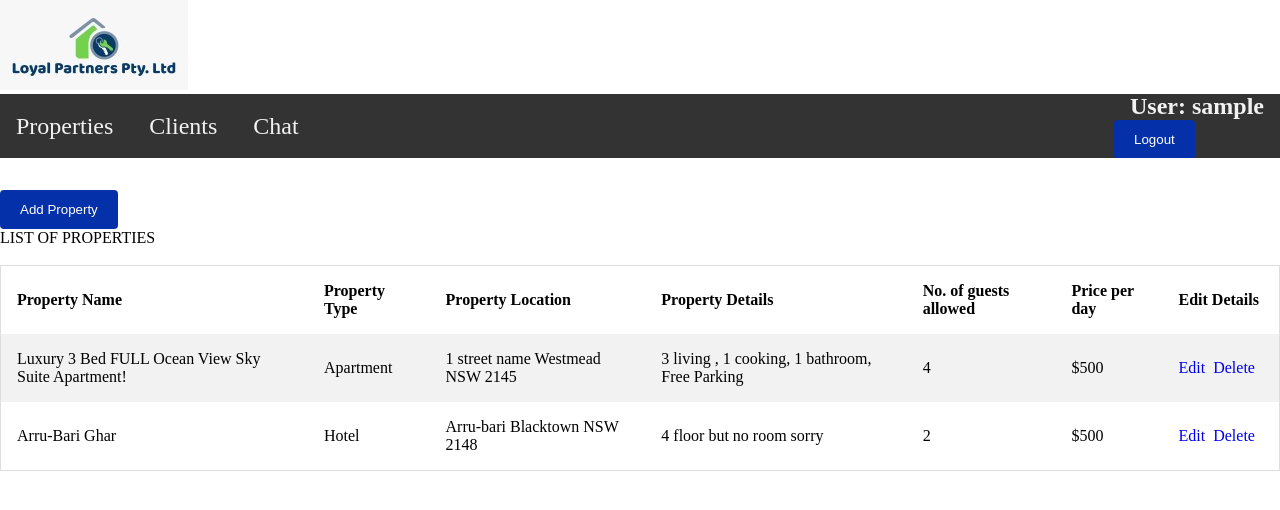
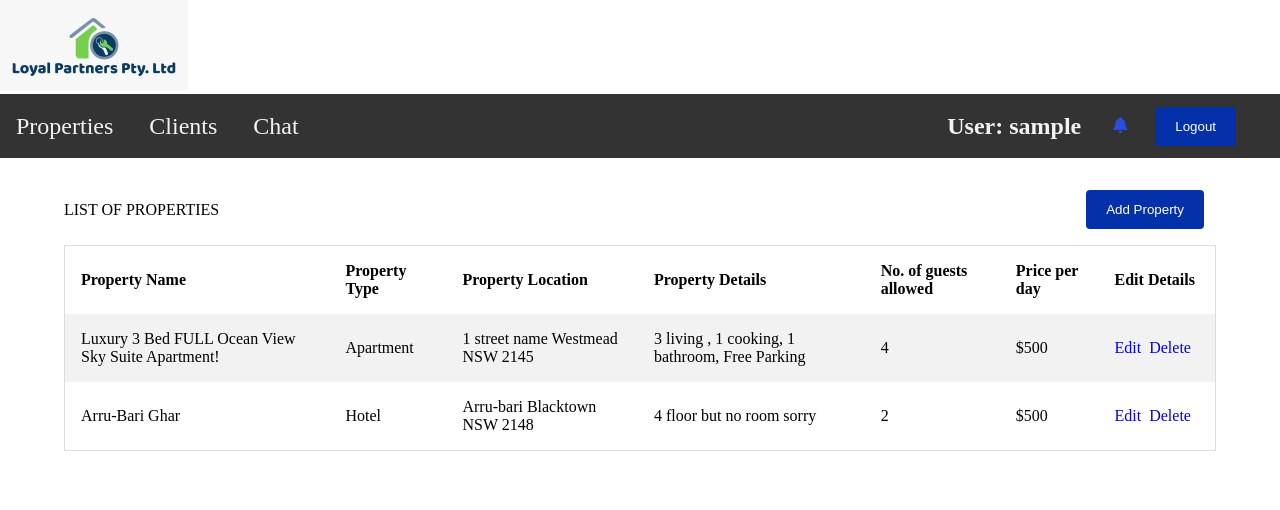
Before and after one commit to Image-Bhandari/Project500, a PHP site: page /admin/index.php?page=manageproperty in a window 1280 px wide. Shown: the top 510 px of the page. Run offline with PHP 8.4, Linux system fonts and the light colour scheme; the visitor is signed in with stand-in values (Sample User, id 1); data comes from the database, SQL or seed files in the repository; some libraries are stand-ins or nearby versions.

Commit message:
similar layput

```diff
--- a/css/adminstyles.css
+++ b/css/adminstyles.css
@@ -33,6 +33,68 @@ nav a.active {
 	color: white;
 }
 
+.login {
+	display: flex;
+	align-items: center;
+	justify-content: center;
+	margin-right: 2rem;
+}
+
+/* notification */
+.dropdown {
+	overflow: visible;
+}
+
+.dropdown .dropbtn {
+	font-size: 16px;
+	border: none;
+	outline: none;
+	color: rgb(43, 76, 224);
+	padding: 14px 16px;
+	background-color: inherit;
+	font-family: inherit;
+	margin: 0;
+}
+
+.dropdown:hover .dropbtn {
+	color: rgb(0, 247, 255);
+}
+
+.dropdown-content {
+	display: none;
+	position: absolute;
+	background-color: #f9f9f9;
+	min-width: 380px;
+	max-width: 400px;
+	right: 0;
+	box-shadow: 0px 8px 16px 0px rgba(0,0,0,0.2);
+	z-index: 1;
+}
+
+.dropdown-content img {
+	width: 80px;
+	border-radius: 50%;
+	margin-right: 10px;
+}
+
+.itms {
+	display: flex;
+	padding: 5px 15px;
+}
+
+.itms p {
+	text-align: justify;
+}
+
+.dropdown-content a {
+	float: none;
+	color: black;
+	padding: 12px 16px;
+	text-decoration: none;
+	display: block;
+	text-align: left;
+}
+
 /* form container */
 input[type=text], input[type=number], input[type=email] {
     width: 100%;
@@ -51,6 +113,7 @@ input[type=submit] {
     border: none;
     border-radius: 4px;
     cursor: pointer;
+	margin: 0 12px;
 }
 
 input[type=submit]:hover {
@@ -162,3 +225,15 @@ table {
 table a {
 	text-decoration: none;
 }
+
+article {
+	width: 90%;
+	margin-left: 5%;
+}
+
+.add {
+	display: flex;
+	justify-content: space-between;
+	align-items: center;
+	margin: 1rem 0;
+}
--- a/templates/admin/addNotifTemplate.php
+++ b/templates/admin/addNotifTemplate.php
@@ -15,8 +15,8 @@
             <select name="role" id="prop_type">
                 <option disabled selected value> -- select an option -- </option>
                 <option value="Everyone">Everyone</option>
-                <option value="Staff">Staff's</option>
-                <option value="Client">Client's</option>
+                <option value="staff">Staff's</option>
+                <option value="user">Client's</option>
             </select>
 
             <div class="clearfix">
--- a/templates/admin/homepageTemplate.php
+++ b/templates/admin/homepageTemplate.php
@@ -21,13 +21,36 @@
                 <a href="index.php?page=chat">Chat</a>
             </div>
             <div class="login">
+                <!-- logged in user -->
                 <?php
                 if(isset($_SESSION['login']) && $_SESSION['login'] == 1){
                     echo '<b><a href="#">User: '. $_SESSION['username'] .'</a></b>' ;
                 ?>
-                    <form action="../public_html/index.php?page=login" method="POST">
+
+                <!-- notification bell -->
+                <div class="dropdown" id="dropdown">
+                    <button class="dropbtn" onclick="myFunction()"><i class="fa fa-bell"></i></button>
+                    <div class="dropdown-content" id="dropdown-content">
+                        <?php
+                            $connN=new DatabaseTable('notification');
+                            $allnotif=$connN->findAll();
+                            foreach ($allnotif as $value) {
+                                if($value['role']=="staff" || $value['role']=="Everyone"){
+                        ?>
+                        <div class="itms">
+                            <img src="../images/logo/avatar1.png" alt="logo">
+                            <div class="text">
+                                <h4><?php echo $value['notif_title'];?></h4>
+                                <p><?php echo $value['notif_msg'];?></p>
+                            </div><br>
+                        </div>
+                        <?php }} ?>
+                    </div>
+                </div>
+                <!-- Lohout button -->
+                <form action="../public_html/index.php?page=login" method="POST">
                     <input type="submit" name="logout" value="Logout">
-                    </form>
+                </form>
                 <?php
                     }
                     else{
@@ -46,4 +69,6 @@
 
     </footer>
 </body>
+    <script src="../scripts/main.js"></script>
+    <script src="https://kit.fontawesome.com/6d2ea823d0.js"></script>
 </html>
--- a/templates/admin/managepropertyTemplate.php
+++ b/templates/admin/managepropertyTemplate.php
@@ -1,12 +1,14 @@
+<article class="manageproperty">
+
+    <div class="add">
+        <p> LIST OF PROPERTIES </p>
+        <form method="post" action="index.php?page=addupdateproperty">
+            <input type="submit" name="addpagerequest" value="Add Property">
+        </form>
+    </div>
 
     <table id="listProperties">
 
-<form method="post" action="index.php?page=addupdateproperty">
-		<input type="submit" name="addpagerequest" value="Add Property">
-</form>
-
-<p> LIST OF PROPERTIES </p>
-</br>
     <tr><th>Property Name</th><th>Property Type</th><th>Property Location</th><th>Property Details</th><th>No. of guests allowed</th><th>Price per day</th><th>Edit Details</th> </tr>
 
     <?php
@@ -16,3 +18,4 @@ foreach ($data as $value) {
     ?>
 
     </table>
+</article>
```
Also changed, not shown: css/styles.css (+7 -2 lines), templates/admin/findclientsTemplate.php (+5 -2 lines), templates/admin/notifTemplate.php (+6 -6 lines), templates/admin/staffTemplate.php (+7 -6 lines). Lines whose indentation alone changed are shown as unchanged.
